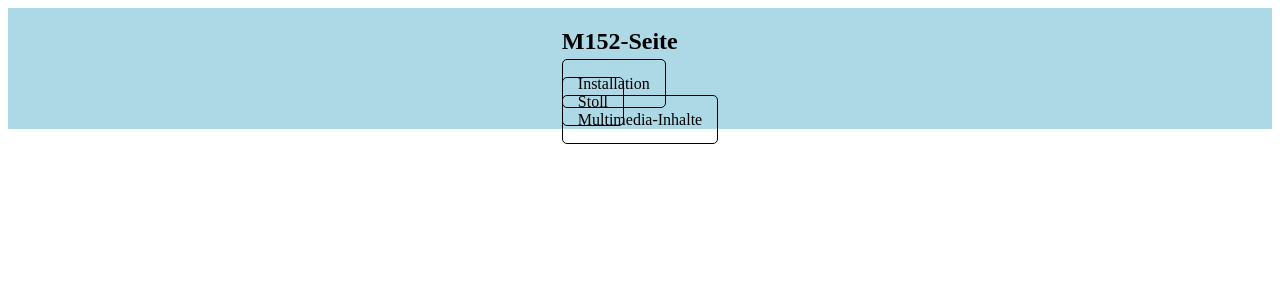
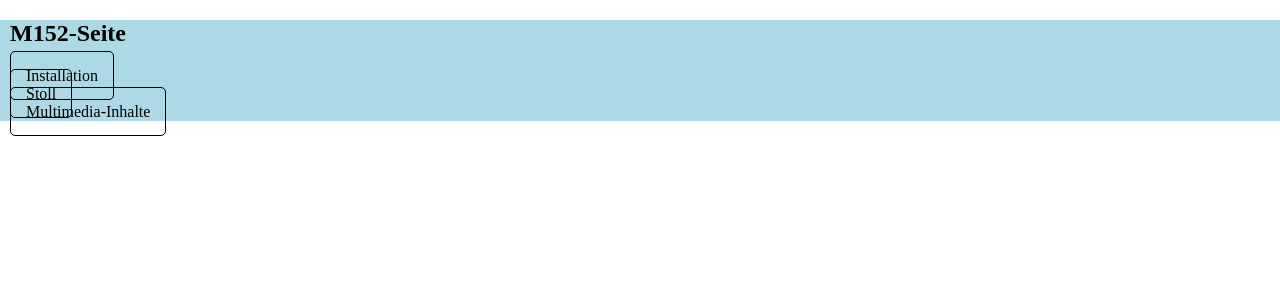
Before and after one commit to GogoDeveloper/m152, a PHP site: page / in a window 1280 px wide. Shown: the top 300 px of the page. Run offline with PHP 8.4, Linux system fonts and the light colour scheme.

Commit message:
nav update 2

```diff
--- a/sites/installation.html
+++ b/sites/installation.html
@@ -58,7 +58,7 @@
                     <div id="Accessing" class="tab-pane fade">
                         <h2>Zugriff auf den Server</h2>
                         <p><strong>User / Password</strong></p>
-                        <p>Der User ist <code>ubuntu</code>, dass Password steht in der Datei <a href="././.ssh/passwd">/data/.ssh/passwd</a>.</p>
+                        <p>Der User ist <code>ubuntu</code>, dass Password steht in der Datei <a href=".ssh/passwd">/data/.ssh/passwd</a>.</p>
                         <p>Einloggen mittels</p>
                         <pre><code>ssh ubuntu@10.1.45.26</code></pre>
                         <p><strong>SSH</strong></p>
--- a/styles/style.css
+++ b/styles/style.css
@@ -1,6 +1,5 @@
-body > *{
-    display: flex;
-    justify-content: center;
+body{
+    margin: 0;
 }
 
 header{
```
